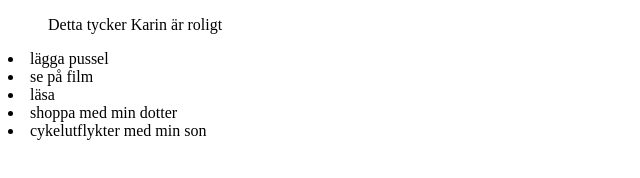
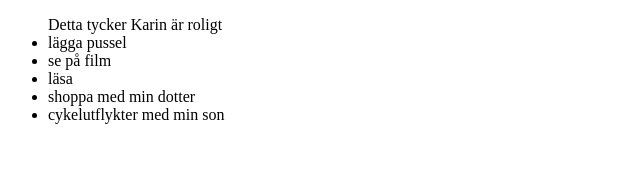
Before and after one commit to skka19st/MVP_Loopar, a plain HTML site: page index.html in a window 1280 px wide. Shown: the whole page, without its empty margins (0-640 px from the left). Drawn offline with Linux system fonts and the light colour scheme.

Commit message:
fungerande version

```diff
--- a/index.html
+++ b/index.html
@@ -10,7 +10,7 @@
 </head>
 
 <!-- endast innehållet i body visas på skärmen    -->
-<body id="bodyTagId">
+<body>
 <div id="divId">
 
 
--- a/script.js
+++ b/script.js
@@ -15,13 +15,14 @@ let roligaSaker =   ["lägga pussel"
 // skapa lista från array, listan visas i HTML
 ListaStart();
 ListaItem();
-ListaItemContent();
+//ListaItemContent();
 ListaStopp();
 
 // funktion ListaStart, skapar start-taggen
 function ListaStart()
 {
     // skapa en onumrerad lista
+    // 'afterbegin' visar att listan ska vara ligga först i div-taggen
     divTag.insertAdjacentHTML("afterbegin"
                             ,"<ul>Detta tycker Karin är roligt");
 
@@ -38,7 +39,14 @@ function ListaItem()
     // skapa en tom li-tag för varje rad i arrayen
     for (let ind = 0 ; ind<roligaSaker.length ; ind++)
     {
-        ulTag.insertAdjacentHTML("afterend" ,"<li></li>");
+        // varje li-tag som skapas består av
+        // start-tag, data fr arrayen, stopp-tag
+        // 'afterbegin' = första child i elementet
+        // 'afterend' = efter elementet
+        // 'beforebegin' = före elementet
+        // 'beforeend' = sista child i elementet
+        ulTag.insertAdjacentHTML("beforeend"
+                ,"<li>" + roligaSaker[ind] + "</li>");
 
         console.log("<li>" + roligaSaker[ind] + "</li>");
     }
@@ -56,12 +64,13 @@ function ListaItemContent()
         // arrayraden läggs ut till den listrad som skapas
         var radText = document.createTextNode(roligaSaker[ind]);
         liTag.appendChild(radText);
+        console.log("detta ska inte komma ut!!!!!!");
     }
 }
 
 // funktion ListaStopp, skapar stopp-taggen
 function ListaStopp()
 {
-        divTag.insertAdjacentHTML("beforeend" ,"</li>");
+        divTag.insertAdjacentHTML("afterbegin" ,"</li>");
         console.log("ListaStopp");
 }
```
